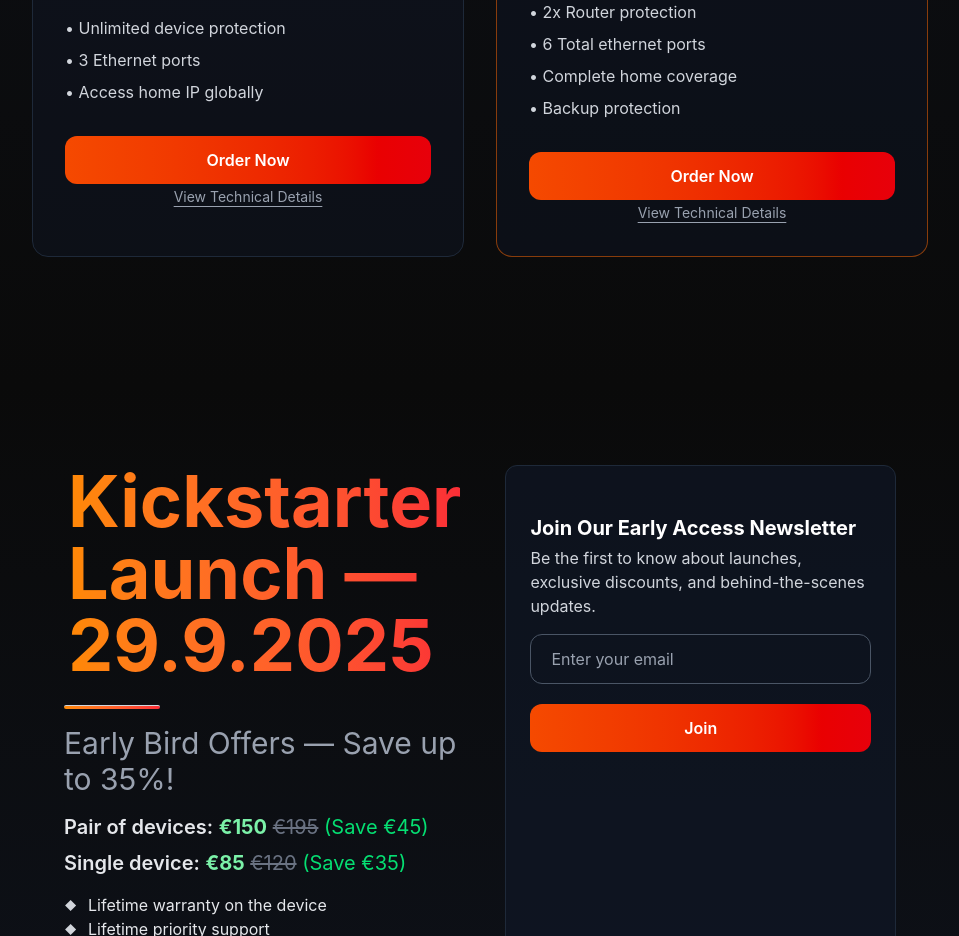
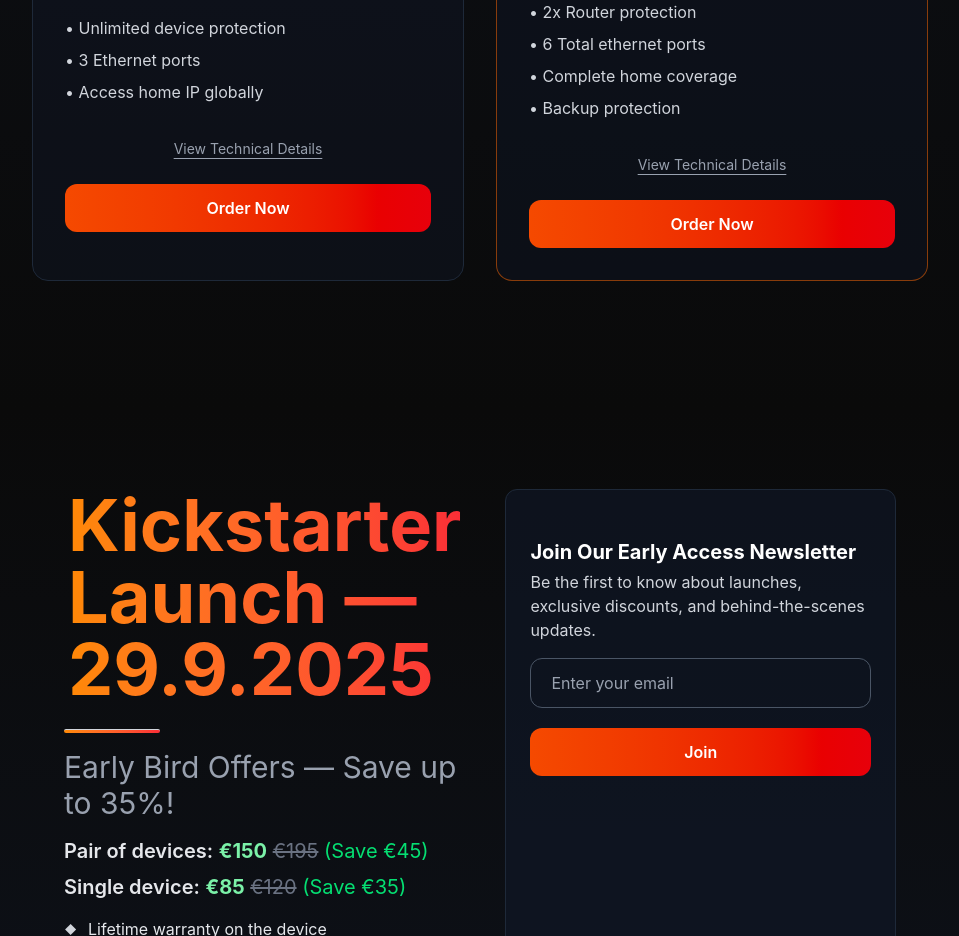
Before and after one commit to Mediteran2910/landing-VPN, a Next.js app: page / in a window 1280 px wide. Shown: the part 2500-3436 px from the top of the page, without its empty margins (160-1119 px from the left). Built offline with nearby package versions, Linux system fonts and the light colour scheme.

Commit message:
Reorder product links with View Details above Order Now
- Move View Technical Details link above Order Now button
- Increase spacing between elements (space-y-6)
- Improve visual flow: details first, action second

```diff
--- a/src/app/page.tsx
+++ b/src/app/page.tsx
@@ -269,7 +269,12 @@
                 <li>• Access home IP globally</li>
               </ul>
 
-              <div className="space-y-4">
+              <div className="space-y-6">
+                <Link href="/router-details/single" className="block text-center">
+                  <span className="text-gray-400 hover:text-orange-400 transition-colors text-sm underline underline-offset-4">
+                    View Technical Details
+                  </span>
+                </Link>
                 <Link href="/shop">
                   <motion.button
                     className="w-full bg-gradient-to-r from-orange-600 to-red-600 hover:from-orange-700 hover:to-red-700 text-white py-3 rounded-xl font-semibold"
@@ -278,11 +283,6 @@
                   >
                     Order Now
                   </motion.button>
-                </Link>
-                <Link href="/router-details/single" className="block text-center">
-                  <span className="text-gray-400 hover:text-orange-400 transition-colors text-sm underline underline-offset-4">
-                    View Technical Details
-                  </span>
                 </Link>
               </div>
             </motion.div>
@@ -322,7 +322,12 @@
                 <li>• Backup protection</li>
               </ul>
 
-              <div className="space-y-4">
+              <div className="space-y-6">
+                <Link href="/router-details/pair" className="block text-center">
+                  <span className="text-gray-400 hover:text-orange-400 transition-colors text-sm underline underline-offset-4">
+                    View Technical Details
+                  </span>
+                </Link>
                 <Link href="/shop">
                   <motion.button
                     className="w-full bg-gradient-to-r from-orange-600 to-red-600 hover:from-orange-700 hover:to-red-700 text-white py-3 rounded-xl font-semibold"
@@ -331,11 +336,6 @@
                   >
                     Order Now
                   </motion.button>
-                </Link>
-                <Link href="/router-details/pair" className="block text-center">
-                  <span className="text-gray-400 hover:text-orange-400 transition-colors text-sm underline underline-offset-4">
-                    View Technical Details
-                  </span>
                 </Link>
               </div>
             </motion.div>
```
